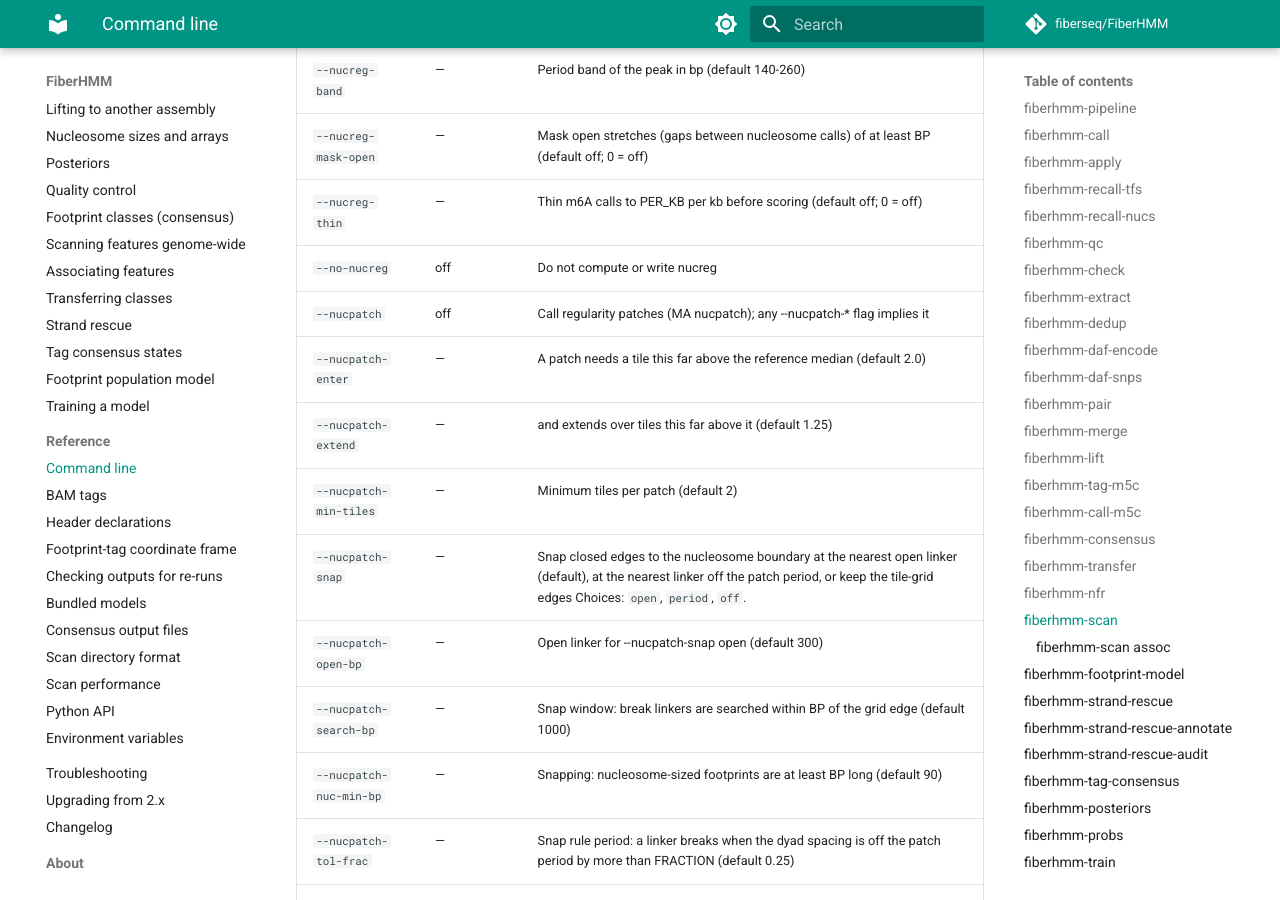
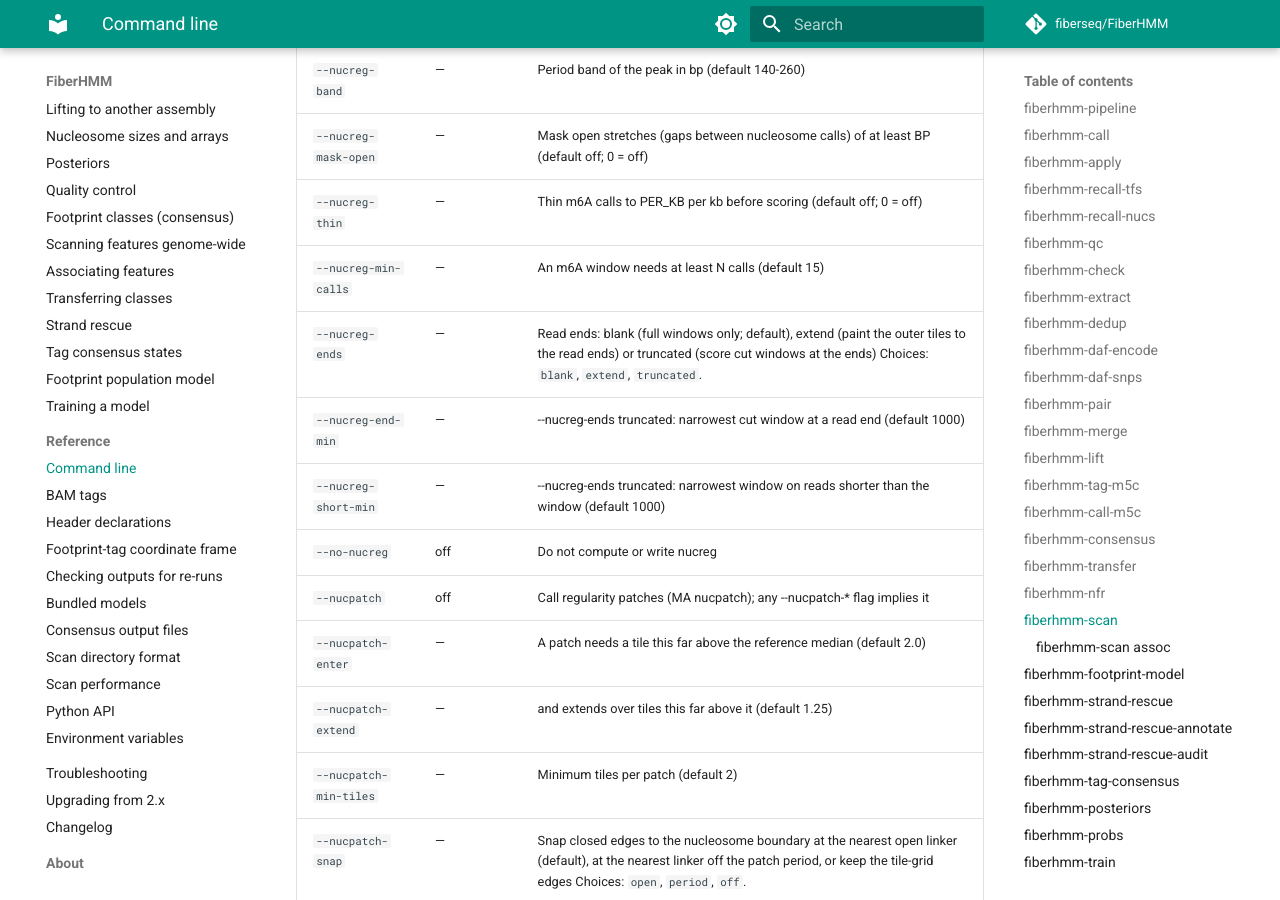
Before and after one commit to fiberseq/FiberHMM, an MkDocs documentation site: the page built from docs/reference/cli.md, in a window 1280 px wide and 900 px high, scrolled down 42596 px. Built offline with MkDocs 1.6.1 and Material for MkDocs 9.7.7, drawn with Linux system fonts in a browser that asks for light colours; comment, search, counter and statistics services are not loaded.

Commit message:
docs: regenerate the CLI reference for the --nucreg-ends flags
Co-Authored-By: Claude Opus 5.5 <noreply@anthropic.com>

```diff
--- a/docs/reference/cli.md
+++ b/docs/reference/cli.md
@@ -652,6 +652,10 @@ Generated from each command's argparse definition by `python tools/gen_cli_refer
 | `--nucreg-band` | — | Period band of the peak in bp (default 140-260) |
 | `--nucreg-mask-open` | — | Mask open stretches (gaps between nucleosome calls) of at least BP (default off; 0 = off) |
 | `--nucreg-thin` | — | Thin m6A calls to PER_KB per kb before scoring (default off; 0 = off) |
+| `--nucreg-min-calls` | — | An m6A window needs at least N calls (default 15) |
+| `--nucreg-ends` | — | Read ends: blank (full windows only; default), extend (paint the outer tiles to the read ends) or truncated (score cut windows at the ends) Choices: `blank`, `extend`, `truncated`. |
+| `--nucreg-end-min` | — | --nucreg-ends truncated: narrowest cut window at a read end (default 1000) |
+| `--nucreg-short-min` | — | --nucreg-ends truncated: narrowest window on reads shorter than the window (default 1000) |
 | `--no-nucreg` | off | Do not compute or write nucreg |
 | `--nucpatch` | off | Call regularity patches (MA nucpatch); any --nucpatch-* flag implies it |
 | `--nucpatch-enter` | — | A patch needs a tile this far above the reference median (default 2.0) |
```
